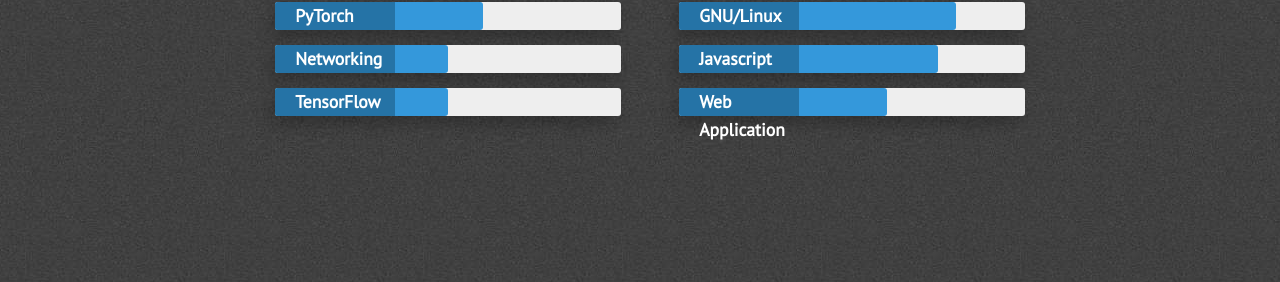
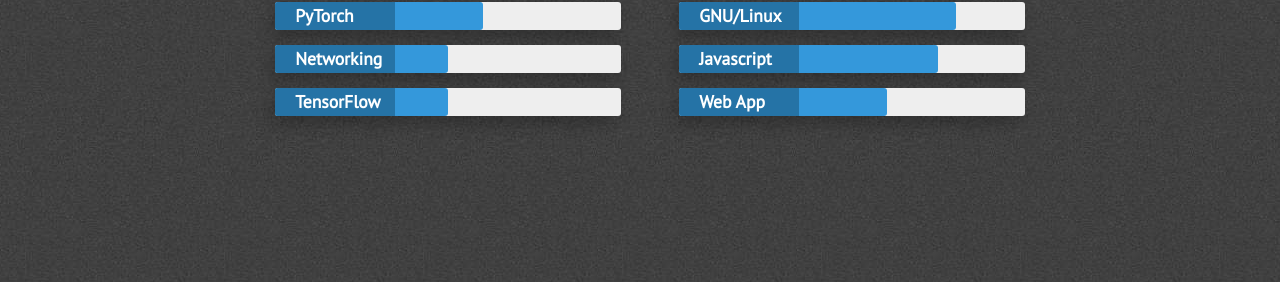
Before and after one commit to aiunicorn/aiunicorn.github.io, a Jekyll site: the page built from index.html, in a window 1280 px wide and 900 px high, scrolled down 2290 px. Shown: the part 170-452 px from the top of the window. Built offline with Jekyll 4.4.1, drawn with Linux system fonts in a browser that asks for light colours; nearby versions of some CDN libraries; some of the changed text lies outside the part shown.

Commit message:
Edited Skills Part

```diff
--- a/_includes/nav.html
+++ b/_includes/nav.html
@@ -10,7 +10,7 @@
             <a class="semi-transparent-button with-border nav-links" href="#about">ABOUT</a>
             <a class="semi-transparent-button with-border nav-links" href="#skills">SKILLS</a>
             <a class="semi-transparent-button with-border nav-links" href="#projects">PROJECTS</a>
-            <a class="semi-transparent-button with-border nav-links" href="#extra">Contact</a>
+            <a class="semi-transparent-button with-border nav-links" href="#extra">CONTACT</a>
         </div>
     </div>
 </section>
--- a/_includes/skills.html
+++ b/_includes/skills.html
@@ -48,7 +48,7 @@
                         </div> <!-- End Skill Bar -->
 
                         <div class="skillbar clearfix " data-percent="60%">
-                            <div class="skillbar-title" style="background: #2980b9"><span>Web Application</span></div>
+                            <div class="skillbar-title" style="background: #2980b9"><span>Web App</span></div>
                             <div class="skillbar-bar" style="background: #3498db;"></div>
                         </div> <!-- End Skill Bar -->
 
--- a/assets/js/projects.js
+++ b/assets/js/projects.js
@@ -16,7 +16,7 @@
             title: 'AlphaZero-Gomoku',
             demo: 'pages/gomoku.html',
             technologies: ['ML', 'CNN', 'MCTS'],
-            description: "Web application for AlphaZero-based Gomoku. AlphaZero was proposed by Google DeepMind in 2018, and we implemented it to power our Gomoku application utilizing CNN and MCTS in a unified reinforcement learning framework.",
+            description: "A web application of Gomoku using the AlphaZero model. AlphaZero was proposed by Google DeepMind in 2018, and we implemented it to power our Gomoku application utilizing CNN and MCTS in a unified reinforcement learning framework.",
             categories: ['featured', 'ai']
         }
     ]
@@ -51,7 +51,7 @@
                     <article class="card__article">
                         <h2><a href="${project.link}">${project.title}</a></h2>
 
-                        <p class="paragraph-text-normal">${project.description} ${project.demo ? `<a href="${project.demo}">Demo</a>` : ''}</p>
+                        <p class="paragraph-text-normal">${project.description} ${project.demo ? `<a href="${project.demo}" style="color:#FF0000;">Click for a LIVE demo</a>` : ''}</p>
                     </article>
 
 
```
Also changed, not shown: assets/images/az-gomoku.png.
